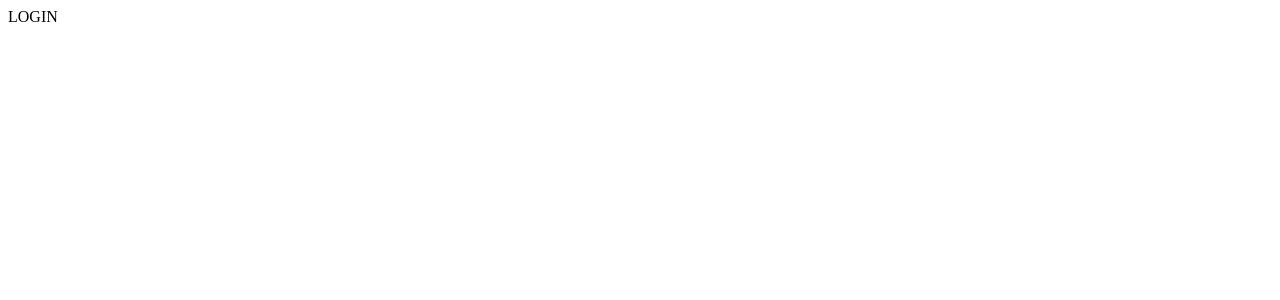
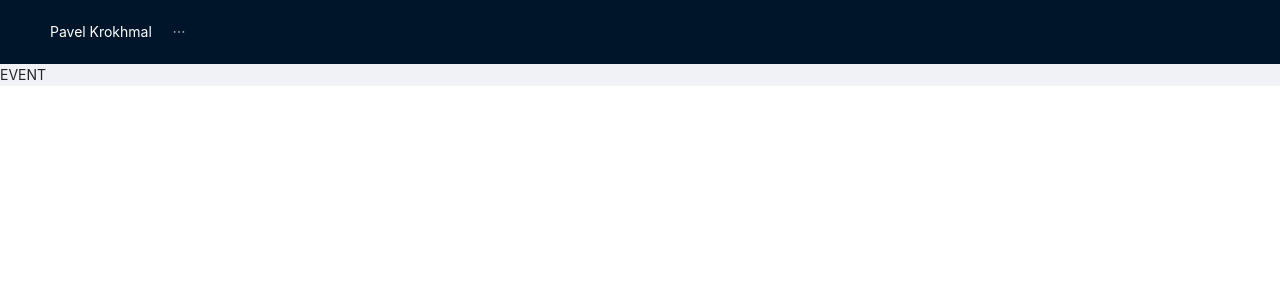
Before and after one commit to PavelKrokhmal/calendar-cource, a React (Create React App) app: page / in a window 1280 px wide. Before the commit this address led to /login. Shown: the top 300 px of the page. Built offline with nearby package versions, Linux system fonts and the light colour scheme.

Commit message:
basic app layout, redux typization

```diff
--- a/src/App.css
+++ b/src/App.css
@@ -0,0 +1 @@
+@import '~antd/dist/antd.css';
--- a/src/App.tsx
+++ b/src/App.tsx
@@ -1,10 +1,17 @@
 import React from 'react';
 import './App.css';
 import AppRouter from "./components/AppRouter";
+import {Layout} from "antd";
+import Navbar from "./components/Navbar";
 
 function App() {
     return (
-        <AppRouter/>
+        <Layout>
+            <Navbar/>
+            <Layout.Content>
+                <AppRouter/>
+            </Layout.Content>
+        </Layout>
     );
 }
 
--- a/src/components/AppRouter.tsx
+++ b/src/components/AppRouter.tsx
@@ -1,12 +1,13 @@
 import React from 'react';
 import {Switch, Route, Redirect} from "react-router-dom";
 import {privateRoutes, publicRoutes, RouteNames} from "../routes";
+import {useTypedSelector} from "../hooks/useTypedSelector";
 
 const AppRouter = () => {
-    const auth = false
+    const {isAuth} = useTypedSelector(state => state.auth)
 
     return (
-        auth ?
+        isAuth ?
             <Switch>
                 {privateRoutes.map(route => <Route key={route.path}
                                                    path={route.path}
--- /dev/null
+++ b/src/components/Navbar.tsx
@@ -0,0 +1,33 @@
+import React, {FC} from 'react';
+import {Layout, Menu, Row} from "antd";
+import {useHistory} from "react-router-dom";
+import {RouteNames} from "../routes";
+import {useTypedSelector} from "../hooks/useTypedSelector";
+
+const Navbar: FC = () => {
+    const router = useHistory()
+    const {isAuth} = useTypedSelector(state => state.auth)
+    return (
+        <Layout.Header>
+            <Row>
+                {
+                    isAuth ?
+                        <>
+                            <div style={{color: 'white'}}>
+                                Pavel Krokhmal
+                            </div>
+                            <Menu theme="dark" mode="horizontal" selectable={false}>
+                                <Menu.Item onClick={() => console.log('Exit')} key={1}>Exit</Menu.Item>
+                            </Menu>
+                        </>
+                        :
+                        <Menu theme="dark" mode="horizontal" selectable={false}>
+                            <Menu.Item onClick={() => router.push(RouteNames.LOGIN)} key={1}>Login</Menu.Item>
+                        </Menu>
+                }
+            </Row>
+        </Layout.Header>
+    );
+};
+
+export default Navbar;
--- /dev/null
+++ b/src/hooks/useTypedSelector.ts
@@ -0,0 +1,4 @@
+import {TypedUseSelectorHook, useSelector} from "react-redux";
+import {RootState} from "../store";
+
+export const useTypedSelector: TypedUseSelectorHook<RootState> = useSelector
--- a/src/store/index.ts
+++ b/src/store/index.ts
@@ -1,7 +1,8 @@
 import {applyMiddleware, combineReducers, createStore, compose} from "redux";
 import thunk from "redux-thunk";
+import reducers from './reducers'
 
-const rootReducer = combineReducers({})
+const rootReducer = combineReducers(reducers)
 
 declare global {
     interface Window {
--- /dev/null
+++ b/src/store/reducers/auth/index.ts
@@ -0,0 +1,14 @@
+import {AuthAction, AuthActionEnum, AuthState} from "./types";
+
+const initialState: AuthState = {
+    isAuth: true
+}
+
+export default function authReducer(state = initialState, action: AuthAction): AuthState {
+    switch (action.type) {
+        case AuthActionEnum.SET_AUTH:
+            return {...state, isAuth: action.payload}
+        default:
+            return state
+    }
+}
--- /dev/null
+++ b/src/store/reducers/auth/types.ts
@@ -0,0 +1,14 @@
+export interface AuthState {
+    isAuth: boolean
+}
+
+export enum AuthActionEnum {
+    SET_AUTH = "SET_AUTH"
+}
+
+export interface SetAuthAction {
+    type: AuthActionEnum.SET_AUTH,
+    payload: boolean
+}
+
+export type AuthAction = SetAuthAction
--- /dev/null
+++ b/src/store/reducers/index.ts
@@ -0,0 +1,5 @@
+import auth from './auth'
+
+export default {
+    auth
+}
```
